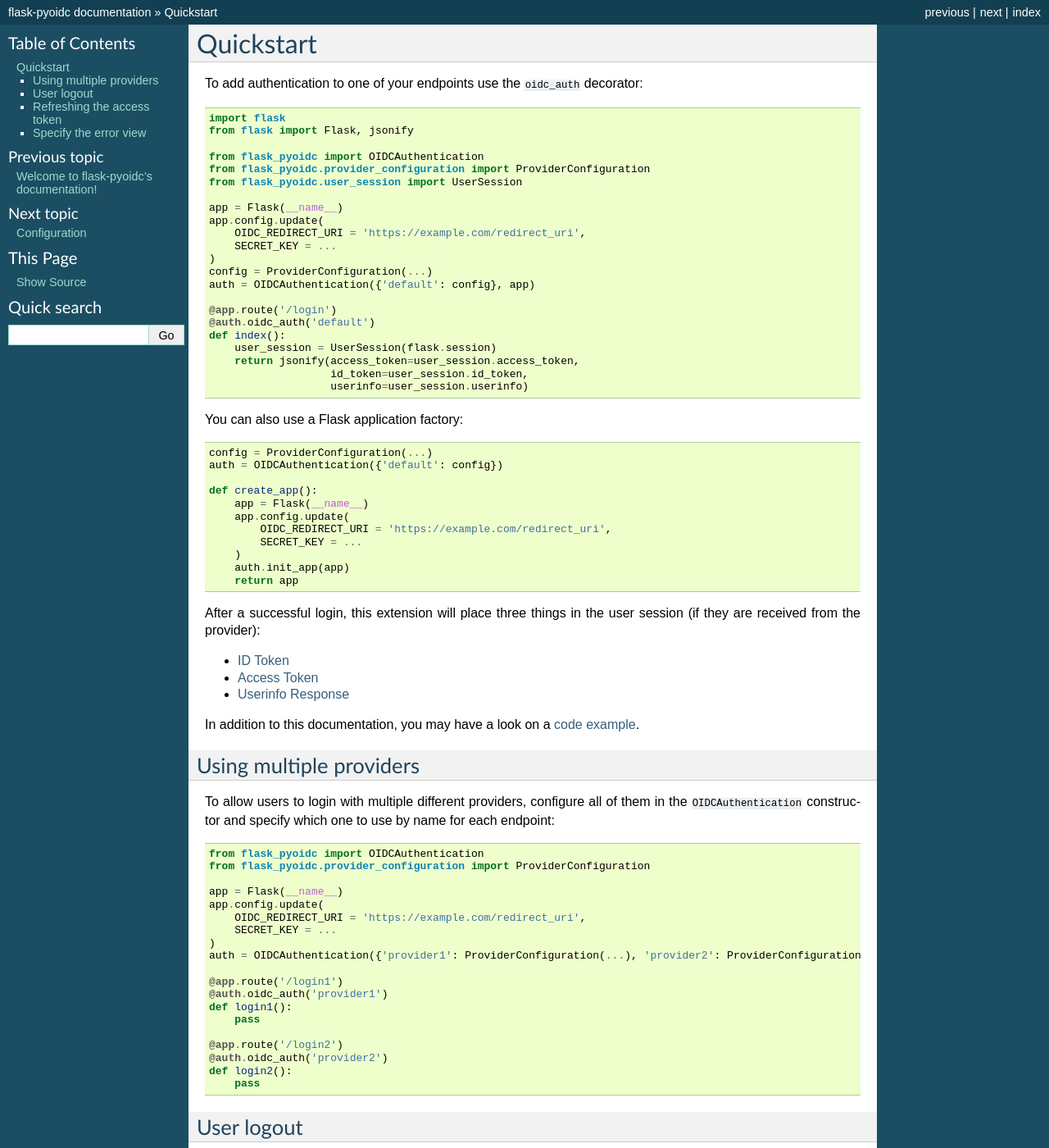
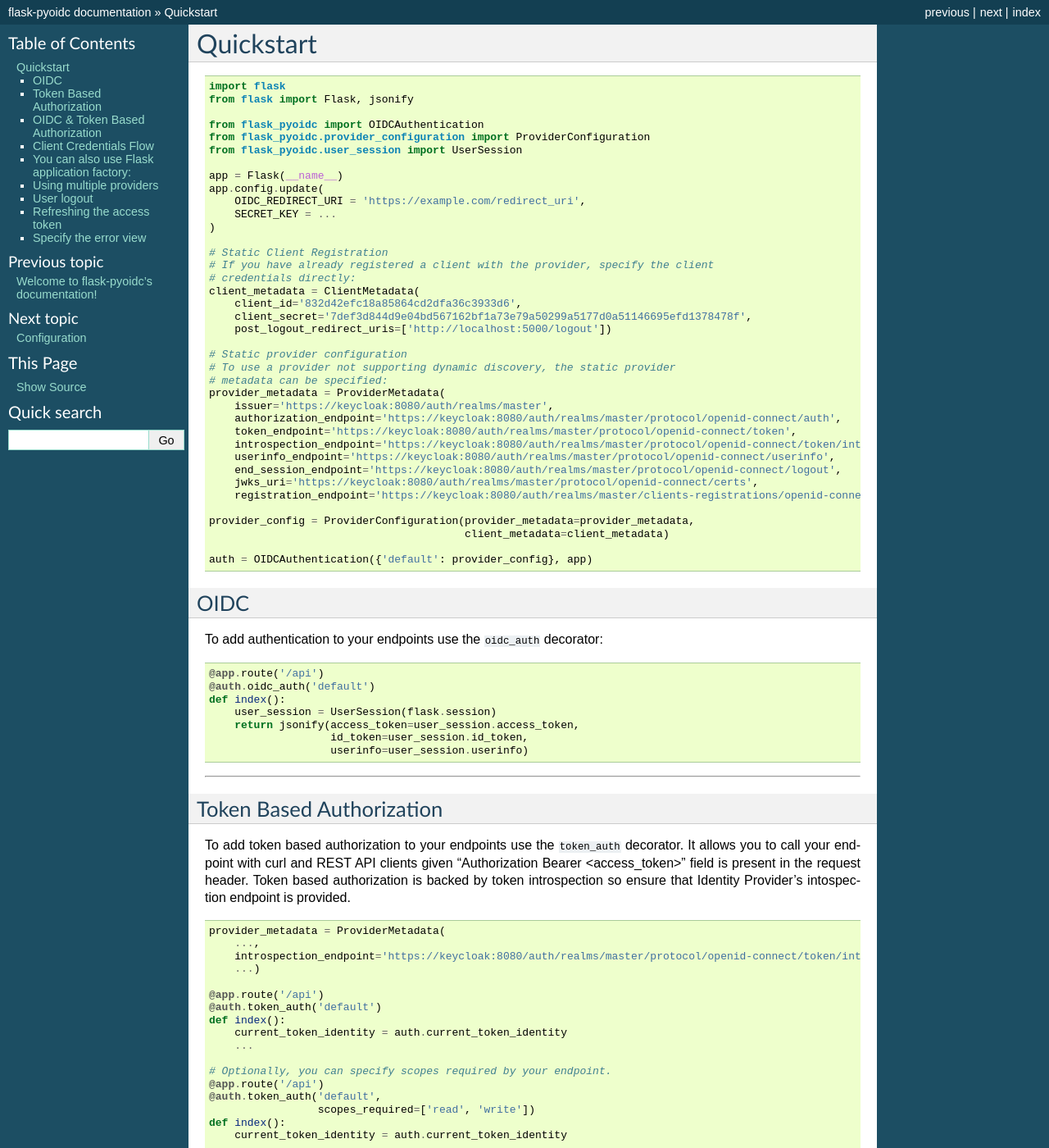
Before and after one commit to zamzterz/Flask-pyoidc, a Sphinx documentation site: the page built from docs/quickstart.md, in a window 1280 px wide and 1400 px high. Shown: the whole window at 82% size. Built offline with Sphinx 7.4.7, drawn with Linux system fonts in a browser that asks for light colours; some of the changed text lies outside the part shown.

Commit message:
Updated user documentation
Addresses #120

````diff
--- a/docs/quickstart.md
+++ b/docs/quickstart.md
@@ -1,6 +1,5 @@
 # Quickstart
 
-To add authentication to one of your endpoints use the `oidc_auth` decorator:
 ```python
 import flask
 from flask import Flask, jsonify
@@ -14,10 +13,38 @@ app.config.update(
     OIDC_REDIRECT_URI = 'https://example.com/redirect_uri',
     SECRET_KEY = ...
 )
-config = ProviderConfiguration(...)
-auth = OIDCAuthentication({'default': config}, app)
 
-@app.route('/login')
+# Static Client Registration
+# If you have already registered a client with the provider, specify the client
+# credentials directly:
+client_metadata = ClientMetadata(
+    client_id='832d42efc18a85864cd2dfa36c3933d6',
+    client_secret='7def3d844d9e04bd567162bf1a73e79a50299a5177d0a51146695efd1378478f',
+    post_logout_redirect_uris=['http://localhost:5000/logout'])
+
+# Static provider configuration
+# To use a provider not supporting dynamic discovery, the static provider
+# metadata can be specified:
+provider_metadata = ProviderMetadata(
+    issuer='https://keycloak:8080/auth/realms/master',
+    authorization_endpoint='https://keycloak:8080/auth/realms/master/protocol/openid-connect/auth',
+    token_endpoint='https://keycloak:8080/auth/realms/master/protocol/openid-connect/token',
+    introspection_endpoint='https://keycloak:8080/auth/realms/master/protocol/openid-connect/token/introspect',
+    userinfo_endpoint='https://keycloak:8080/auth/realms/master/protocol/openid-connect/userinfo',
+    end_session_endpoint='https://keycloak:8080/auth/realms/master/protocol/openid-connect/logout',
+    jwks_uri='https://keycloak:8080/auth/realms/master/protocol/openid-connect/certs',
+    registration_endpoint='https://keycloak:8080/auth/realms/master/clients-registrations/openid-connect')
+
+provider_config = ProviderConfiguration(provider_metadata=provider_metadata,
+                                        client_metadata=client_metadata)
+
+auth = OIDCAuthentication({'default': provider_config}, app)
+```
+
+## OIDC
+To add authentication to your endpoints use the `oidc_auth` decorator:
+```python
+@app.route('/api')
 @auth.oidc_auth('default')
 def index():
     user_session = UserSession(flask.session)
@@ -25,8 +52,93 @@ def index():
                    id_token=user_session.id_token,
                    userinfo=user_session.userinfo)
 ```
+---
+## Token Based Authorization
+To add token based authorization to your endpoints use the `token_auth`
+decorator. It allows you to call your endpoint with curl and REST API clients
+given "Authorization Bearer <access_token>" field is present in the request
+header. Token based authorization is backed by token introspection so ensure
+that Identity Provider's intospection endpoint is provided.
+```python
+provider_metadata = ProviderMetadata(
+    ...,
+    introspection_endpoint='https://keycloak:8080/auth/realms/master/protocol/openid-connect/token/introspect',
+    ...)
 
-You can also use a Flask application factory:
+@app.route('/api')
+@auth.token_auth('default')
+def index():
+    current_token_identity = auth.current_token_identity
+    ...
+
+# Optionally, you can specify scopes required by your endpoint.
+@app.route('/api')
+@auth.token_auth('default',
+                 scopes_required=['read', 'write'])
+def index():
+    current_token_identity = auth.current_token_identity
+    ...
+```
+To obtain information about the token, use `auth.current_token_identity` inside
+your endpoint. `current_token_identity` persists for current request only.
+
+---
+## OIDC & Token Based Authorization
+If you want to apply both oidc based authentication and token based
+authorization on your endpoint, you can use `access_control` decorator.
+```python
+# If you are using Static Provider Configuration, add introspection_endpoint
+# in ProviderMetadata.
+provider_metadata = ProviderMetadata(
+    ...,
+    introspection_endpoint='http://localhost:8080/auth/realms/master/protocol/openid-connect/token/introspect',
+    ...)
+
+@app.route('/api')
+@auth.access_control('default')
+def index():
+    current_identity = None
+    if auth.current_token_identity:
+        current_identity = auth.current_token_identity
+    else:
+        current_identity = UserSession(flask.session)
+    ...
+
+# Optionally, you can specify scopes required by your endpoint.
+@app.route('/api')
+@auth.access_control('default',
+                     scopes_required=['read', 'write'])
+def index():
+    current_identity = None
+    if auth.current_token_identity:
+        current_identity = auth.current_token_identity
+    else:
+        current_identity = UserSession(flask.session)
+    ...
+```
+---
+
+## Client Credentials Flow
+The [Client Credentials](https://tools.ietf.org/html/rfc6749#section-4.4) grant type is used by clients to obtain an access token outside of the context of a user.
+
+This is typically used by clients to access resources about themselves rather than to access a user's resources.
+
+Client can obtain access token by using `client_credentials_grant`.
+
+```python
+auth = OIDCAuthentication({'default': provider_config}, app)
+
+client_credentials_response = auth.clients['default'].client_credentials_grant()
+access_token = resp.get('access_token')
+```
+Use the obtained `access_token` to access your web service APIs.
+If your API endpoints are protected with `@auth.token_auth` or
+`@auth.access_control`, `access_token` will be verfied by token introspection
+before allowing access.
+
+---
+
+## You can also use Flask application factory:
 
 ```python
 config = ProviderConfiguration(...)
@@ -88,7 +200,7 @@ def logout():
 ```
 
 If the logout view is mounted under a custom endpoint (other than the default, which is
-[the name of the view function](http://flask.pocoo.org/docs/1.0/api/#flask.Flask.route)), or if using Blueprints, you
+[the name of the view function](https://flask.palletsprojects.com/en/2.0.x/api/#flask.Flask.route)), or if using Blueprints, you
 must specify the full URL in the Flask-pyoidc configuration using `post_logout_redirect_uris`:
 ```python
 ClientMetadata(..., post_logout_redirect_uris=['https://example.com/post_logout']) # if using static client registration
````
Also changed, not shown: README.md (+4 -3 lines), docs/configuration.md (+59 -38 lines), example/__init__.py (deleted).
